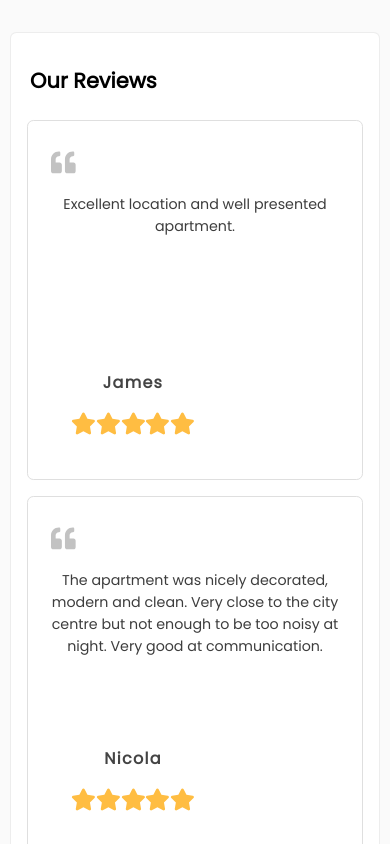
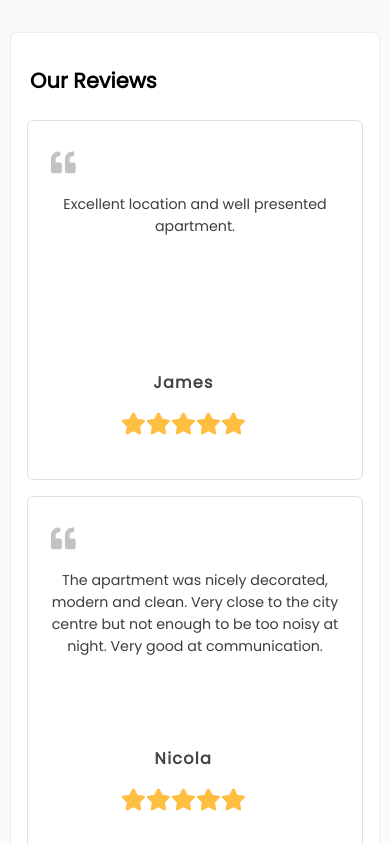
Before and after one commit to cleverAkanimoh/reviews-tailwind, a React (Vite) app: page / in a window 390 px wide. Shown: the top 844 px of the page. Built offline with nearby package versions, Linux system fonts and the light colour scheme.

Commit message:
modified index.css in src

```diff
--- a/src/index.css
+++ b/src/index.css
@@ -78,14 +78,7 @@
 .stay__down {
     position: absolute;
     bottom: 10%;
-    left: 50%;
-    translate: -50%;
-}
-
-@media screen and (max-width: 450px) {
-    .stay__down {
-        -webkit-transform:translateX(-50%);
-    }
+    left: 28%;
 }
 
 .stay__down__h3 {
```
